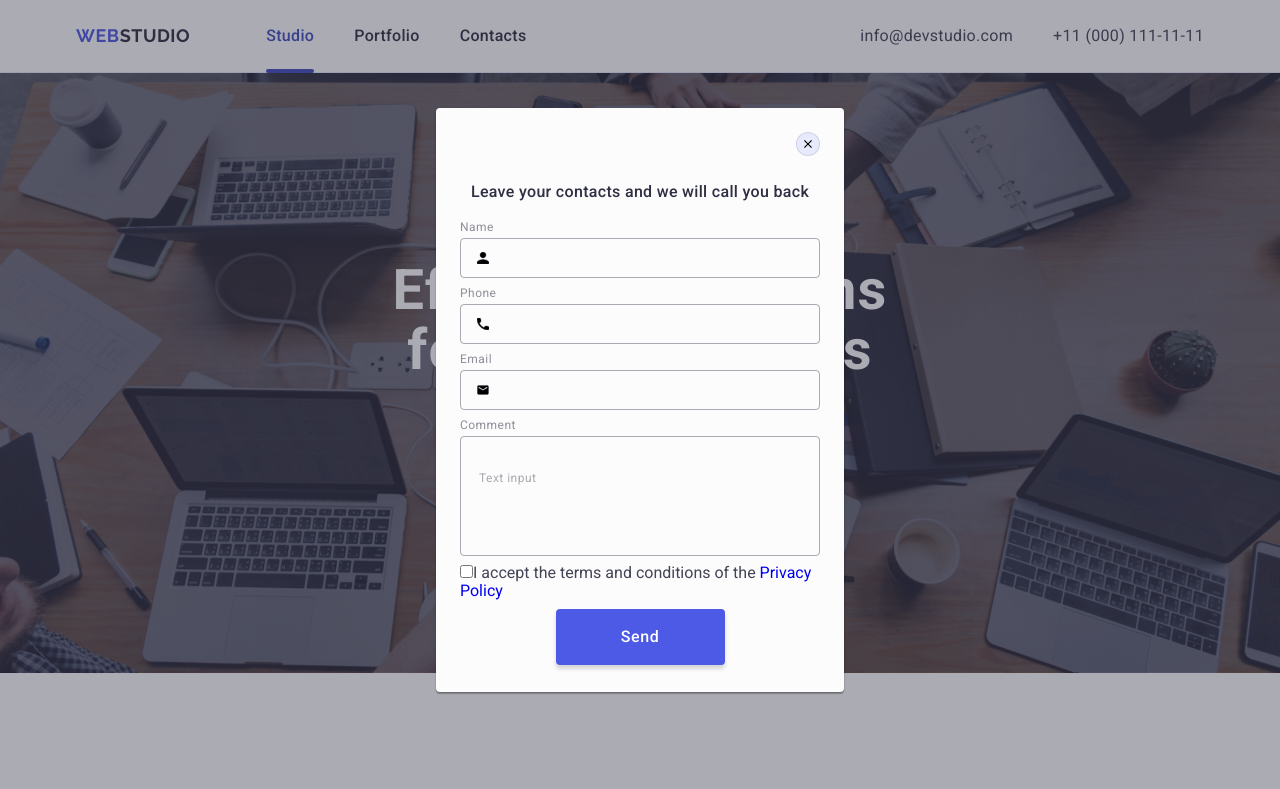
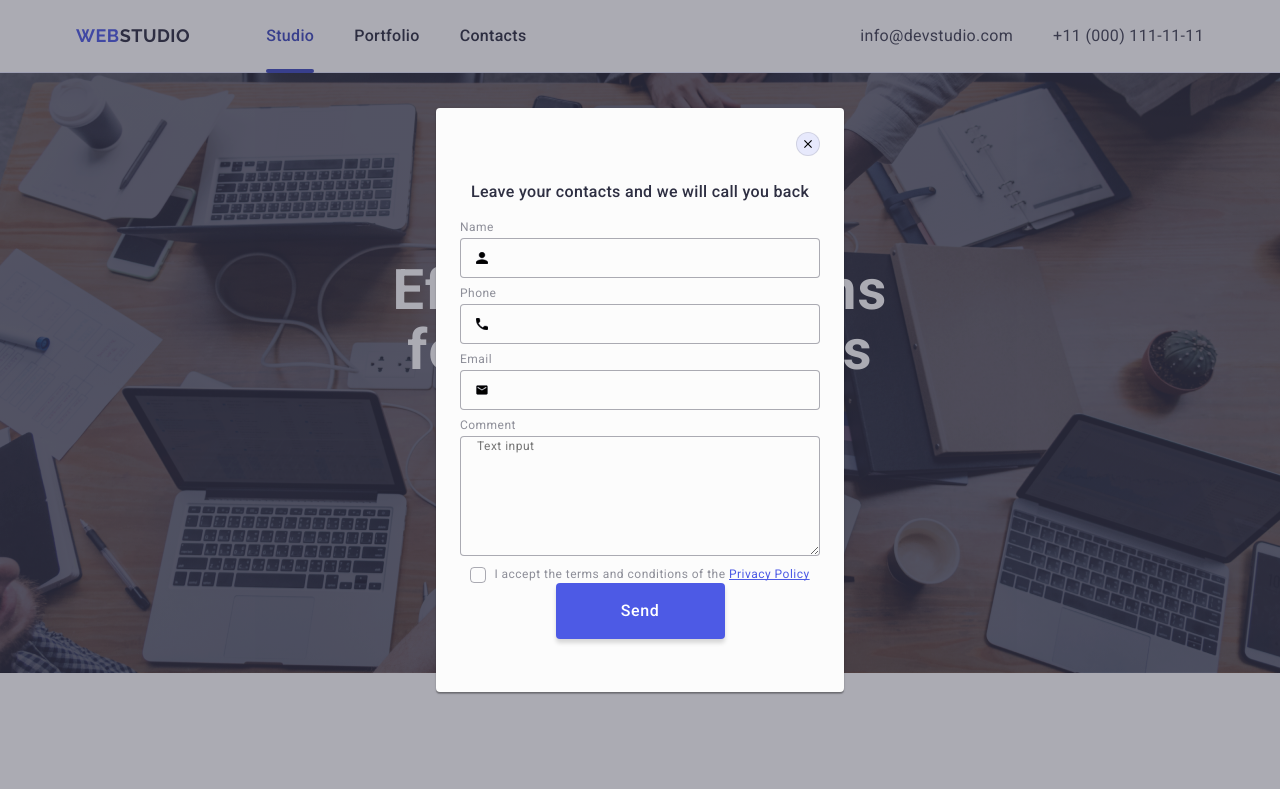
Before and after one commit to Carter1201/goit-markup-hw-05, a plain HTML site: page index.html in a window 1280 px wide. Shown: the top 789 px of the page. Drawn offline with nearby package versions, Linux system fonts and the light colour scheme.

Commit message:
some-mistakes-fixed

```diff
--- a/css/styles.css
+++ b/css/styles.css
@@ -443,6 +443,7 @@ button:focus {
   pointer-events: auto;
 }
 .modal {
+  padding: 72px 24px 24px;
   position: absolute;
   top: 50%;
   left: 50%;
@@ -481,7 +482,9 @@ button:focus {
   border-style: none;
   background-color: #404bbf;
 }
-
+.close-icon {
+  background-color: transparent;
+}
 .modal-topic {
   font-weight: 500;
   font-size: 16px;
@@ -489,23 +492,10 @@ button:focus {
   letter-spacing: 0.02em;
   text-align: center;
   color: #2e2f42;
-  margin-top: 72px;
   margin-bottom: 16px;
 }
 .modal-form {
-  display: flex;
-  align-items: flex-start;
-  justify-content: flex-start;
-  flex-direction: column;
-  gap: 8px;
   border-radius: 4px;
-  width: 360px;
-  height: 336px;
-}
-.form-box {
-  display: flex;
-  align-items: center;
-  flex-direction: column;
 }
 .form-label {
   display: flex;
@@ -520,48 +510,87 @@ button:focus {
   gap: 4px;
 }
 .form-input {
+  border: 1px solid rgba(46, 47, 66, 0.4);
+  border-radius: 4px;
+  height: 40px;
   font-weight: 400;
   font-size: 12px;
   line-height: 1.16667;
   letter-spacing: 0.04em;
-  border-style: none;
   background-color: #fcfcfc;
-  width: 90%;
-  height: 60%;
+  width: 100%;
+  height: 40px;
+  padding-left: 32px;
 }
 
 .comment {
   min-height: 120px;
   padding-left: 16px;
-  padding-top: 8px;
 }
 .input-box {
-  display: flex;
-  align-items: center;
-  border: 1px solid rgba(46, 47, 66, 0.4);
-  border-radius: 4px;
-  height: 40px;
-  gap: 4px;
+  position: relative;
+  margin-bottom: 8px;
 }
 .input-box.comment {
   align-items: flex-start;
   justify-content: start;
 }
 .input-icon {
-  margin-left: 16px;
+  position: absolute;
+  left: 16px;
+  top: 50%;
   stroke: #2e2f42;
+  transform: translate(0, -50%);
   transition: stroke 250ms;
   transition-timing-function: cubic-bezier(0.4, 0, 0.2, 1);
 }
-.form-input:active {
+.form-input:focus + .input-icon {
+  fill: #4d5ae5;
+}
+.form-terms-agree {
+  position: relative;
+  display: flex;
+  justify-content: center;
+  align-items: center;
+  gap: 8px;
+}
+.privacy-policy {
+  font-size: 12px;
+  line-height: 1.16667;
+  letter-spacing: 0.04em;
+  color: #8e8f99;
+  color: #8e8f99;
+}
+.terms-link {
+  line-height: 1.33333;
+  text-decoration: underline;
+  text-decoration-skip-ink: none;
+  color: #4d5ae5;
+}
+.agree-checkbox {
+  position: absolute;
+  top: 0;
+  left: 0;
+  visibility: hidden;
+}
+.new-checkbox {
+  display: flex;
+  justify-content: center;
+  align-items: center;
+  width: 16px;
+  height: 16px;
+  border-radius: 4px;
+  border: 1px solid rgba(46, 47, 66, 0.4);
+  background-color: transparent;
+}
+.form-terms-agree:hover .new-checkbox {
+  background-color: #404bbf;
   border-style: none;
 }
-.form-input:active .input-icon {
-  stroke: #4d5ae5;
+.checkbox-tick {
+  fill: none;
 }
-.form-input::placeholder {
-  color: rgba(46, 47, 66, 0.4);
+
+.form-terms-agree:hover .checkbox-tick {
+  fill: #f4f4fd;
 }
-.close-icon {
-  background-color: transparent;
-}
--- a/index.html
+++ b/index.html
@@ -543,62 +543,77 @@
             <use href="./images/icons.svg#icon-close"></use>
           </svg>
         </button>
-        <div class="form-box">
-          <p class="modal-topic">
-            Leave your contacts and we will call you back
-          </p>
+
+        <p class="modal-topic">Leave your contacts and we will call you back</p>
         <form
           class="modal-form"
           name="modal_call_back"
           autocomplete="off"
           novalidate
         >
+          <div class="modal-label-box">
             <label class="form-label"
               >Name
               <div class="input-box">
+                <input class="form-input" type="text" name="name" required />
                 <svg class="input-icon" width="12" height="12">
                   <use href="./images/icons.svg#icon-name"></use>
                 </svg>
-                <input class="form-input" type="text" name="name" required/>
               </div>
             </label>
+          </div>
+          <div class="modal-label-box">
             <label class="form-label"
               >Phone
               <div class="input-box">
+                <input class="form-input" type="tel" name="phone" required />
                 <svg class="input-icon" width="12" height="12">
                   <use href="./images/icons.svg#icon-phone"></use>
                 </svg>
-                <input class="form-input" type="tel" name="phone" required/>
               </div>
             </label>
+          </div>
+          <div class="modal-label-box">
             <label class="form-label"
               >Email
               <div class="input-box">
+                <input class="form-input" type="email" name="email" required />
                 <svg class="input-icon" width="12" height="12">
                   <use href="./images/icons.svg#icon-email"></use>
                 </svg>
-                <input class="form-input" type="email" name="email" required/>
               </div>
             </label>
+          </div>
+          <div class="modal-label-box">
             <label class="form-label"
               >Comment
-              <div class="input-box comment">
-                  <input
-                  class="form-input"
-                  type="text"
+              <div class="input-box">
+                <textarea
+                class="form-input comment"
                   name="comment"
+                  rows="5"
                   placeholder="Text input"
-                />
+                ></textarea>
               </div>
             </label>
+          </div>
           <label>
-              <input type="checkbox" />I accept the terms and conditions of the
-              <a href="/">Privacy Policy</a>
+            <div class="form-terms-agree">
+              <input class="agree-checkbox" type="checkbox" />
+              <div class="new-checkbox">
+                <svg class="checkbox-tick" width="10" height="8">
+                  <use href="./images/icons.svg#icon-tick"></use>
+                </svg>
+              </div>
+              <span class="privacy-policy"
+                >I accept the terms and conditions of the
+                <a class="terms-link" href="/">Privacy Policy</a></span
+              >
+            </div>
           </label>
           <button class="hero-button" type="submit">Send</button>
         </form>
       </div>
     </div>
-    </div>
   </body>
 </html>
```
Lines whose indentation alone changed are shown as unchanged.
